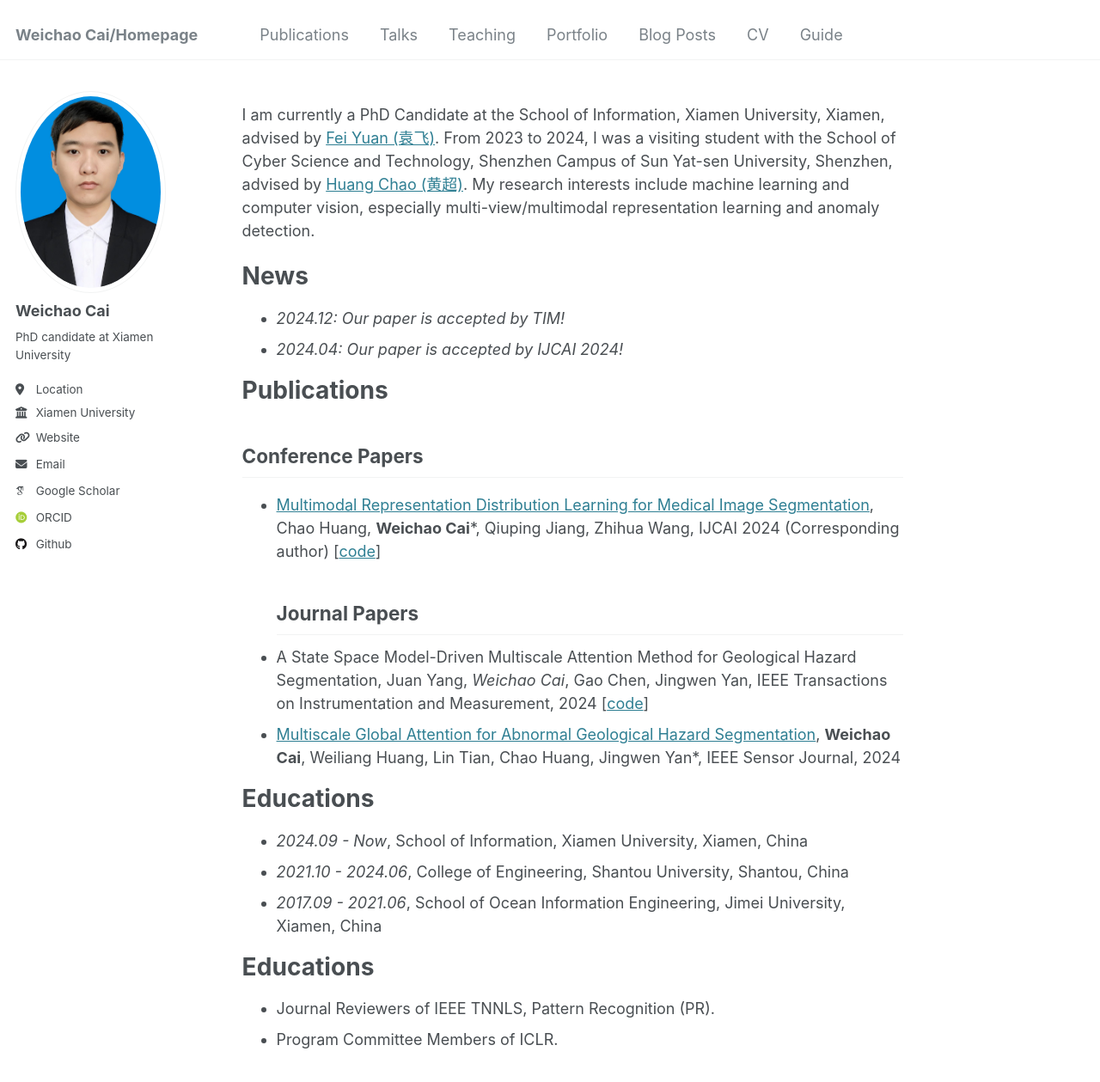
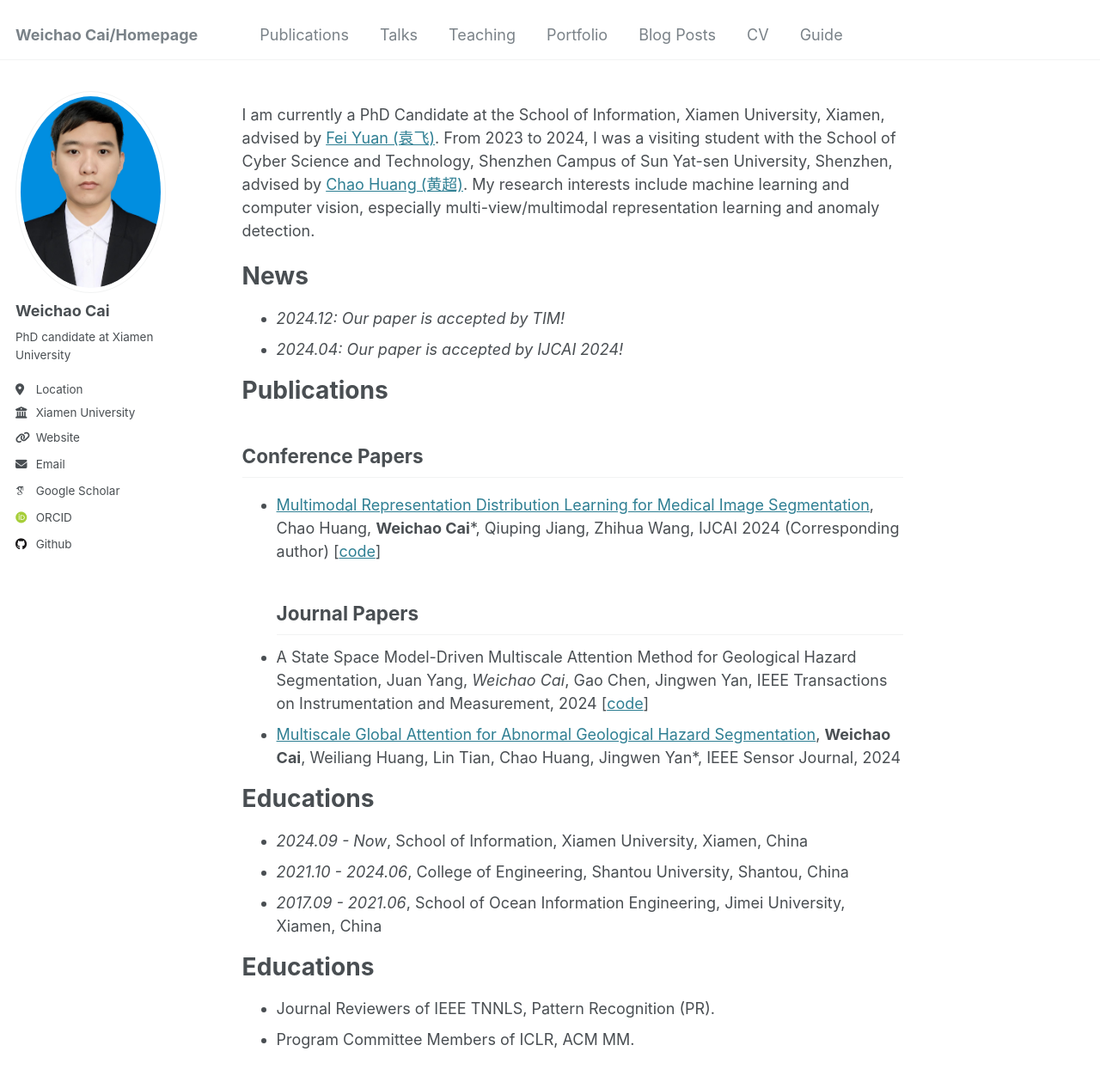
Before and after one commit to GPIOX/weichaocai.github.io, a Jekyll site: the page built from _pages/about.md, in a window 1280 px wide and 1400 px high. Shown: the top 1259 px of the window at 86% size. Built offline with Jekyll 4.4.1, drawn with Linux system fonts in a browser that asks for light colours; some web fonts are replaced.

Commit message:
Update about.md

```diff
--- a/_pages/about.md
+++ b/_pages/about.md
@@ -7,7 +7,7 @@ redirect_from:
   - /about.html
 ---
 
-I am currently a PhD Candidate at the School of Information, Xiamen University, Xiamen, advised by [Fei Yuan (袁飞)](https://informatics.xmu.edu.cn/info/1021/24079.htm). From 2023 to 2024, I was a visiting student with the School of Cyber Science and Technology, Shenzhen Campus of Sun Yat-sen University, Shenzhen, advised by [Huang Chao (黄超)](https://scst.sysu.edu.cn/members/members01/1406808.htm). My research interests include machine learning and computer vision, especially multi-view/multimodal representation learning and anomaly detection.
+I am currently a PhD Candidate at the School of Information, Xiamen University, Xiamen, advised by [Fei Yuan (袁飞)](https://informatics.xmu.edu.cn/info/1021/24079.htm). From 2023 to 2024, I was a visiting student with the School of Cyber Science and Technology, Shenzhen Campus of Sun Yat-sen University, Shenzhen, advised by [Chao Huang (黄超)](https://scst.sysu.edu.cn/members/members01/1406808.htm). My research interests include machine learning and computer vision, especially multi-view/multimodal representation learning and anomaly detection.
 
 # News
 - *2024.12: Our paper is accepted by TIM!*
@@ -27,4 +27,4 @@ I am currently a PhD Candidate at the School of Information, Xiamen University,
 
 # Educations
 - Journal Reviewers of IEEE TNNLS, Pattern Recognition (PR).
-- Program Committee Members of ICLR.
+- Program Committee Members of ICLR, ACM MM.
```
